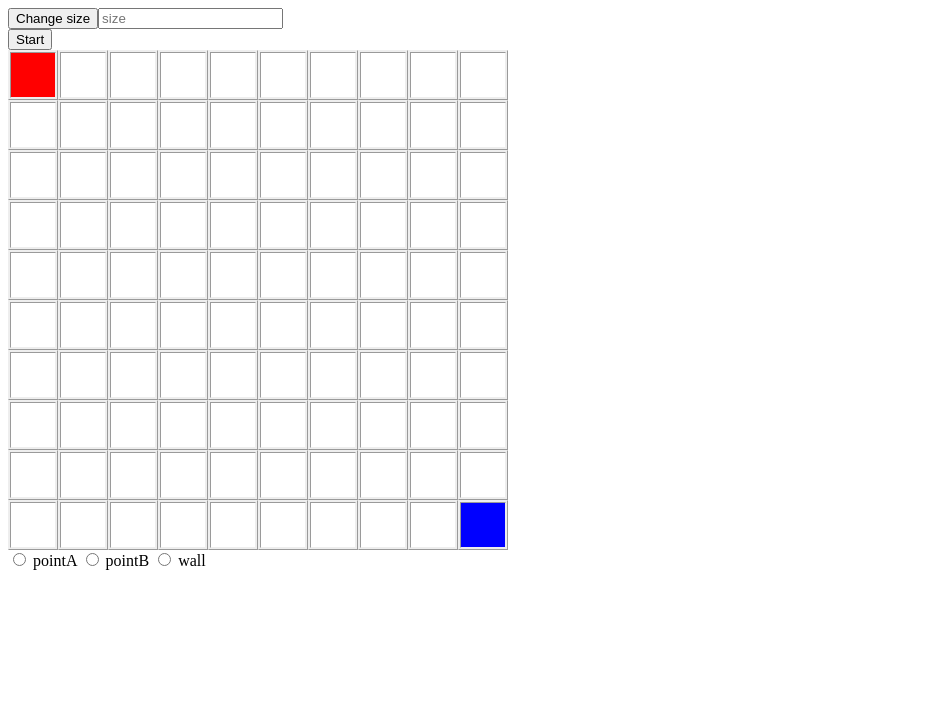
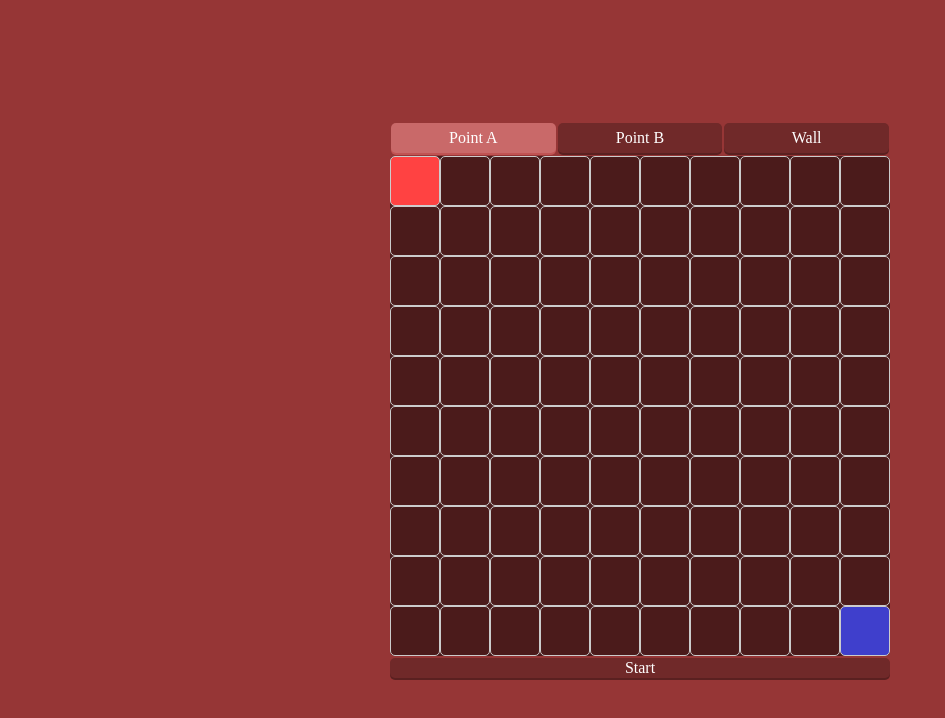
Before and after one commit to DranelM/Pathfinder, a website: page index.html in a window 1280 px wide. Shown: the whole page, without its empty margins (0-945 px from the left). Drawn offline with Linux system fonts and the light colour scheme; a web font is replaced by a local one.

Commit message:
whole layout change

```diff
--- a/board.js
+++ b/board.js
@@ -1,48 +1,48 @@
 class Board {
-
   constructor(size) {
-
     this.CELLTYPES = {
       EMPTY: 0,
       A: 1,
       B: 2,
       WALL: 4,
-        }
+    };
 
     this.nrToCellType = {
-            0: 'EMPTY',
-            1: 'A',
-            2: 'B',
-            4: 'WALL',
-            'x': 'path',
-            'X': 'solvedAB'
-        }
+      0: "EMPTY",
+      1: "A",
+      2: "B",
+      4: "WALL",
+      x: "path",
+      X: "solvedAB",
+    };
 
     this.size = size;
     this.boardMatrix = new Array(size).fill().map(() => Array(size).fill(0));
+    this.solved = false;
 
-        this.pointA = [0, 0]
-        this.pointB = [this.size - 1, this.size - 1]
+    this.pointA = [0, 0];
+    this.pointB = [this.size - 1, this.size - 1];
 
-        this.boardMatrix[this.pointA[0]][this.pointA[1]] = this.CELLTYPES['A']
-        this.boardMatrix[this.pointB[0]][this.pointB[1]] = this.CELLTYPES['B']
+    this.boardMatrix[this.pointA[0]][this.pointA[1]] = this.CELLTYPES["A"];
+    this.boardMatrix[this.pointB[0]][this.pointB[1]] = this.CELLTYPES["B"];
 
-        this.boardDiv = document.querySelector('.board');
+    this.boardDiv = document.querySelector(".board");
 
     this.createBoard();
-
   }
 
   /**
    * Makes it possible to change the type of cell (selected with radio) by clicking on it
    */
   makeCellsClickable() {
-        const allCells = document.querySelectorAll('.cell');
+    const allCells = document.querySelectorAll(".cell");
     allCells.forEach((cell) => {
-            cell.addEventListener('click', () => {
-                const [r_idx, c_idx] = cell.id.split('_');
-                const cellTypeRadio = Array.from(document.querySelectorAll('input[name=cellTypeRadio]'));
-                const selectedRadio = cellTypeRadio.filter(radio => radio.checked)[0];
+      cell.addEventListener("click", () => {
+        const [r_idx, c_idx] = cell.id.split("_");
+        const cellTypeRadio = Array.from(
+          document.querySelectorAll("input[name=cellTypeRadio]")
+        );
+        const selectedRadio = cellTypeRadio.filter((radio) => radio.checked)[0];
         if (!selectedRadio) {
           console.log("none of the options are selected");
           return;
@@ -51,13 +51,18 @@ class Board {
         const newCellType = selectedRadio.value;
 
         if (newCellType === "A") {
-                    this.boardMatrix[this.pointA[0]][this.pointA[1]] = this.CELLTYPES['EMPTY'];
+          this.boardMatrix[this.pointA[0]][this.pointA[1]] =
+            this.CELLTYPES["EMPTY"];
           this.pointA = [r_idx, c_idx];
         } else if (newCellType === "B") {
-                    this.boardMatrix[this.pointB[0]][this.pointB[1]] = this.CELLTYPES['EMPTY'];
+          this.boardMatrix[this.pointB[0]][this.pointB[1]] =
+            this.CELLTYPES["EMPTY"];
           this.pointB = [r_idx, c_idx];
         } else if (newCellType === "WALL") {
-                    if (this.checkIfSameArrays(this.pointA, [r_idx, c_idx]) || this.checkIfSameArrays(this.pointB, [r_idx, c_idx])) {
+          if (
+            this.checkIfSameArrays(this.pointA, [r_idx, c_idx]) ||
+            this.checkIfSameArrays(this.pointB, [r_idx, c_idx])
+          ) {
             console.log("Can't make wall from point A or B");
             return;
           }
@@ -65,22 +70,25 @@ class Board {
 
         this.boardMatrix[r_idx][c_idx] = this.CELLTYPES[newCellType];
         this.redrawBoard();
-            })
-        })
+      });
+    });
   }
 
   checkIfSameArrays(ar1, ar2) {
-        return ar1.every((val, idx) => val == ar2[idx])
+    return ar1.every((val, idx) => val == ar2[idx]);
   }
 
-
   redrawBoard() {
-        const allCells = document.querySelectorAll('.cell');
+    const allCells = document.querySelectorAll(".cell");
     allCells.forEach((cell) => {
-            const [r_idx, c_idx] = cell.id.split('_');
-            cell.classList.remove(...Array.from(cell.classList).filter(className => !['cell'].includes(className)));
-            cell.classList.add(this.nrToCellType[this.boardMatrix[r_idx][c_idx]])
-        })
+      const [r_idx, c_idx] = cell.id.split("_");
+      cell.classList.remove(
+        ...Array.from(cell.classList).filter(
+          (className) => !["cell"].includes(className)
+        )
+      );
+      cell.classList.add(this.nrToCellType[this.boardMatrix[r_idx][c_idx]]);
+    });
 
     if (this.maze && this.maze.solved) {
       clearInterval(this.pathfinding);
@@ -88,28 +96,28 @@ class Board {
   }
 
   createBoard() {
-        this.boardDiv.innerHTML = '';
+    this.boardDiv.innerHTML = "";
 
     for (let r_idx = 0; r_idx < this.size; r_idx++) {
-            const row = document.createElement('div');
-            row.classList.add('row');
+      const row = document.createElement("div");
+      row.classList.add("row");
       this.boardDiv.appendChild(row);
       for (let c_idx = 0; c_idx < this.size; c_idx++) {
         const cell = document.createElement("div");
-                cell.id = `${r_idx}_${c_idx}`
-                cell.classList.add('cell');
+        cell.id = `${r_idx}_${c_idx}`;
+        cell.classList.add("cell");
         switch (this.boardMatrix[r_idx][c_idx]) {
-                    case this.CELLTYPES['EMPTY']:
-                        cell.classList.add('EMPTY');
+          case this.CELLTYPES["EMPTY"]:
+            cell.classList.add("EMPTY");
             break;
-                    case this.CELLTYPES['A']:
-                        cell.classList.add('A', 'startingPoint');
+          case this.CELLTYPES["A"]:
+            cell.classList.add("A", "startingPoint");
             break;
-                    case this.CELLTYPES['B']:
-                        cell.classList.add('B', 'startingPoint');
+          case this.CELLTYPES["B"]:
+            cell.classList.add("B", "startingPoint");
             break;
-                    case this.CELLTYPES['WALL']:
-                        cell.classList.add('WALL');
+          case this.CELLTYPES["WALL"]:
+            cell.classList.add("WALL");
             break;
           default:
             break;
@@ -125,7 +133,10 @@ class Board {
    */
   iterate() {
     this.pathfinder.step();
-        this.boardMatrix = this.pathfinder.getBoardArray();
+    [this.boardMatrix, this.solved] = this.pathfinder.getBoardArray();
+    if (this.solved) {
+      clearInterval(this.pathfinding);
+    }
     this.redrawBoard();
   }
 
@@ -135,47 +146,45 @@ class Board {
   run() {
     this.pathfinder = new Pathfinder(this.boardMatrix);
 
-        const startButton = document.querySelector('.start');
-        startButton.style.display = 'none';
+    const startButton = document.querySelector(".start");
+    startButton.style.display = "none";
 
-        const restartButton = document.querySelector('.restart');
-        restartButton.style.display = 'block';
+    const restartButton = document.querySelector(".restart");
+    restartButton.style.display = "block";
 
-        restartButton.addEventListener('click', () => {
+    restartButton.addEventListener("click", () => {
       clearInterval(this.pathfinding);
       this.boardMatrix = this.boardMatrix.map((row, r_idx) => {
         return row.map((cell, c_idx) => {
           if (this.checkIfSameArrays(this.pointA, [r_idx, c_idx])) {
-                        return this.CELLTYPES['A']
+            return this.CELLTYPES["A"];
           } else if (this.checkIfSameArrays(this.pointB, [r_idx, c_idx])) {
-                        return this.CELLTYPES['B']
+            return this.CELLTYPES["B"];
           } else {
-                        return 0
+            return 0;
           }
-                })
-            })
+        });
+      });
       this.createBoard();
-            startButton.style.display = 'block';
-            restartButton.style.display = 'none';
-        })
+      startButton.style.display = "block";
+      restartButton.style.display = "none";
+    });
 
-        this.pathfinding = setInterval(this.iterate.bind(this), 50)
+    this.pathfinding = setInterval(this.iterate.bind(this), 50);
   }
-
 }
 
 var board = new Board(10);
 
-document.querySelector('.start').addEventListener('click', () => {
+document.querySelector(".start").addEventListener("click", () => {
   board.run();
-})
+});
 
-document.querySelector('.changeSize').addEventListener('click', () => {
-    const newSize = document.querySelector('input[name=size]').value
-    if (newSize) {
-        board = new Board(Number(newSize));
-    } else {
-        console.log("Input new Size");
-    }
-
-})
+// document.querySelector(".changeSize").addEventListener("click", () => {
+//   const newSize = document.querySelector("input[name=size]").value;
+//   if (newSize) {
+//     board = new Board(Number(newSize));
+//   } else {
+//     console.log("Input new Size");
+//   }
+// });
--- a/index.html
+++ b/index.html
@@ -1,35 +1,58 @@
 <!DOCTYPE html>
 <html lang="en">
+  <head>
+    <meta charset="UTF-8" />
+    <meta http-equiv="X-UA-Compatible" content="IE=edge" />
+    <meta name="viewport" content="width=device-width, initial-scale=1.0" />
+    <link rel="stylesheet" href="style.css" />
+    <link rel="preconnect" href="https://fonts.googleapis.com" />
+    <link rel="preconnect" href="https://fonts.gstatic.com" crossorigin />
+    <link
+      href="https://fonts.googleapis.com/css2?family=Shojumaru&display=swap"
+      rel="stylesheet"
+    />
+    <title>Pathfinder</title>
+  </head>
 
-<head>
-    <meta charset="UTF-8">
-    <meta http-equiv="X-UA-Compatible" content="IE=edge">
-    <meta name="viewport" content="width=device-width, initial-scale=1.0">
-    <link rel="stylesheet" href="style.css">
-    <title>Pathfinder</title>
-</head>
+  <body>
+    <div class="app">
+      <div class="wrapper">
+        <div class="controlPanel">
+          <label class="radio">
+            <span class="radio__input">
+              <input type="radio" name="cellTypeRadio" value="A" checked />
+              <span class="radio__control">Point A</span>
+            </span>
+          </label>
 
-<body>
+          <label class="radio">
+            <span class="radio__input">
+              <input type="radio" name="cellTypeRadio" value="B" />
+              <span class="radio__control">Point B</span>
+            </span>
+          </label>
 
-    <button class='changeSize'>Change size</button><input name="size" type="text" placeholder="size"><br>
-    <button class='start'>Start</button>
-    <button class='restart' style='display: none;'>Restart</button>
-    <div class="board"></div>
+          <label class="radio">
+            <span class="radio__input">
+              <input type="radio" name="cellTypeRadio" value="WALL" />
+              <span class="radio__control">Wall</span>
+            </span>
+          </label>
+        </div>
 
-    <div>
-        <input type="radio" id="A" name="cellTypeRadio" value="A">
-        <label for="A">pointA</label>
+        <div class="board"></div>
 
-        <input type="radio" id="B" name="cellTypeRadio" value="B">
-        <label for="B">pointB</label>
+        <button class="start">Start</button>
 
-        <input type="radio" id="WALL" name="cellTypeRadio" value="WALL">
-        <label for="WALL">wall</label>
+        <!-- <div class="sizeChanger">
+          <input name="size" type="text" placeholder="size" />
+          <button class="changeSize">Change size</button>
+        </div> -->
+        <button class="restart" style="display: none">Restart</button>
+      </div>
     </div>
-
 
     <script src="pathfinding.js"></script>
     <script src="board.js"></script>
-</body>
-
+  </body>
 </html>
--- a/pathfinding.js
+++ b/pathfinding.js
@@ -7,8 +7,8 @@ const fourByFour = [
   [1, 0, 0, 0],
   [0, 0, 0, 0],
   [0, 0, 0, 0],
-    [0, 0, 0, 2]
-]
+  [0, 0, 0, 2],
+];
 
 const sixBySix = [
   [0, 0, 0, 0, 0, 0],
@@ -16,52 +16,52 @@ const sixBySix = [
   [0, 0, 0, 0, 0, 0],
   [0, 4, 4, 4, 4, 4],
   [0, 0, 0, 0, 0, 0],
-    [0, 0, 2, 0, 0, 0]
+  [0, 0, 2, 0, 0, 0],
 ];
 
 const fifteenByFifteen = [
-    [0, 0, 0, 0, 0, 0, 0, 0, 0, 0, 0, 0, 0, 0, 0,],
-    [0, 1, 0, 0, 0, 0, 0, 0, 0, 0, 0, 0, 0, 0, 0,],
-    [0, 0, 0, 0, 0, 0, 0, 0, 0, 0, 0, 0, 0, 0, 0,],
-    [0, 0, 0, 0, 0, 4, 4, 4, 4, 4, 4, 0, 0, 0, 0,],
-    [0, 0, 0, 0, 4, 4, 0, 0, 0, 0, 0, 4, 0, 0, 0,],
-    [0, 0, 4, 4, 0, 0, 0, 4, 4, 4, 0, 0, 4, 4, 0,],
-    [0, 0, 4, 0, 0, 4, 4, 0, 0, 0, 4, 0, 0, 4, 0,],
-    [0, 0, 4, 0, 4, 0, 0, 0, 4, 0, 0, 4, 0, 4, 0,],
-    [0, 0, 4, 0, 4, 0, 4, 4, 2, 4, 0, 4, 0, 4, 0,],
-    [0, 0, 4, 0, 4, 0, 0, 4, 0, 4, 0, 4, 0, 4, 0,],
-    [0, 0, 4, 0, 0, 4, 0, 0, 0, 4, 0, 4, 0, 4, 0,],
-    [0, 0, 0, 4, 0, 0, 4, 4, 4, 4, 0, 4, 0, 4, 0,],
-    [0, 0, 0, 0, 4, 0, 0, 0, 0, 0, 0, 4, 0, 4, 0,],
-    [0, 0, 0, 0, 0, 4, 4, 4, 4, 4, 4, 0, 0, 4, 0,],
-    [0, 0, 0, 0, 0, 0, 0, 0, 0, 0, 0, 0, 0, 0, 0,],
-]
+  [0, 0, 0, 0, 0, 0, 0, 0, 0, 0, 0, 0, 0, 0, 0],
+  [0, 1, 0, 0, 0, 0, 0, 0, 0, 0, 0, 0, 0, 0, 0],
+  [0, 0, 0, 0, 0, 0, 0, 0, 0, 0, 0, 0, 0, 0, 0],
+  [0, 0, 0, 0, 0, 4, 4, 4, 4, 4, 4, 0, 0, 0, 0],
+  [0, 0, 0, 0, 4, 4, 0, 0, 0, 0, 0, 4, 0, 0, 0],
+  [0, 0, 4, 4, 0, 0, 0, 4, 4, 4, 0, 0, 4, 4, 0],
+  [0, 0, 4, 0, 0, 4, 4, 0, 0, 0, 4, 0, 0, 4, 0],
+  [0, 0, 4, 0, 4, 0, 0, 0, 4, 0, 0, 4, 0, 4, 0],
+  [0, 0, 4, 0, 4, 0, 4, 4, 2, 4, 0, 4, 0, 4, 0],
+  [0, 0, 4, 0, 4, 0, 0, 4, 0, 4, 0, 4, 0, 4, 0],
+  [0, 0, 4, 0, 0, 4, 0, 0, 0, 4, 0, 4, 0, 4, 0],
+  [0, 0, 0, 4, 0, 0, 4, 4, 4, 4, 0, 4, 0, 4, 0],
+  [0, 0, 0, 0, 4, 0, 0, 0, 0, 0, 0, 4, 0, 4, 0],
+  [0, 0, 0, 0, 0, 4, 4, 4, 4, 4, 4, 0, 0, 4, 0],
+  [0, 0, 0, 0, 0, 0, 0, 0, 0, 0, 0, 0, 0, 0, 0],
+];
 
 class Pathfinder {
   constructor(mazeArray) {
     this.size = mazeArray.length;
     this.maze = mazeArray.map((row, y) => {
       return row.map((cell, x) => {
-                if (cell === BY_A) this.pointA = [x, y]
-                if (cell === BY_B) this.pointB = [x, y]
+        if (cell === BY_A) this.pointA = [x, y];
+        if (cell === BY_B) this.pointB = [x, y];
         return {
           x: x,
           y: y,
           visitedBy: cell,
           distance: 0,
-                    path: []
-                }
-            })
-        })
+          path: [],
+        };
+      });
+    });
     this.queueA = [this.pointA];
     this.queueB = [this.pointB];
     this.solved = false;
   }
   findNeighborsOf(point) {
-        let [x, y] = point
+    let [x, y] = point;
     let neighbors = [];
 
-        const from = this.maze[y][x].visitedBy
+    const from = this.maze[y][x].visitedBy;
 
     if (x - 1 >= 0) {
       neighbors.push([x - 1, y]);
@@ -78,15 +78,14 @@ class Pathfinder {
 
     neighbors = neighbors.filter((n) => {
       return ![WALL, from].includes(this.maze[n[1]][n[0]].visitedBy);
-        })
+    });
 
     return neighbors;
   }
 
   solve() {
     while (this.queue.length && !this.solved) {
-
-            this.step()
+      this.step();
     }
   }
 
@@ -95,17 +94,17 @@ class Pathfinder {
       var originPoint = this.queueA.shift();
       var neighbors = this.findNeighborsOf(originPoint);
       for (let n of neighbors) {
-                var nCell = this.maze[n[1]][n[0]]
-                var originCell = this.maze[originPoint[1]][originPoint[0]]
+        var nCell = this.maze[n[1]][n[0]];
+        var originCell = this.maze[originPoint[1]][originPoint[0]];
         if (nCell.visitedBy !== BY_NOONE) {
-                    this.printSolution(originCell, nCell)
-                    this.solved = true
-                    return
+          this.printSolution(originCell, nCell);
+          this.solved = true;
+          return;
         }
         nCell.visitedBy = originCell.visitedBy;
         nCell.path = originCell.path.concat([[n[1], n[0]]]);
         nCell.distance += 1 + originCell.distance;
-                this.queueA.push(n)
+        this.queueA.push(n);
       }
     }
 
@@ -113,51 +112,54 @@ class Pathfinder {
       var originPoint = this.queueB.shift();
       var neighbors = this.findNeighborsOf(originPoint);
       for (let n of neighbors) {
-                var nCell = this.maze[n[1]][n[0]]
-                var originCell = this.maze[originPoint[1]][originPoint[0]]
+        var nCell = this.maze[n[1]][n[0]];
+        var originCell = this.maze[originPoint[1]][originPoint[0]];
         if (nCell.visitedBy !== BY_NOONE) {
-                    this.printSolution(originCell, nCell)
-                    this.solved = true
-                    return
+          this.printSolution(originCell, nCell);
+          this.solved = true;
+          return;
         }
         nCell.visitedBy = originCell.visitedBy;
         nCell.path = originCell.path.concat([[n[1], n[0]]]);
         nCell.distance += 1 + originCell.distance;
-                this.queueB.push(n)
+        this.queueB.push(n);
       }
       // console.log(this.toString());
     }
   }
 
   printSolution(originCell, nCell) {
-        let wholePath = originCell.path.concat(nCell.path)
+    let wholePath = originCell.path.concat(nCell.path);
     for (let point of wholePath) {
-            this.maze[point[0]][point[1]].visitedBy = 'x'
+      this.maze[point[0]][point[1]].visitedBy = "x";
     }
-        this.maze[this.pointA[1]][this.pointA[0]].visitedBy = 'X'
-        this.maze[this.pointB[1]][this.pointB[0]].visitedBy = 'X'
+    this.maze[this.pointA[1]][this.pointA[0]].visitedBy = "X";
+    this.maze[this.pointB[1]][this.pointB[0]].visitedBy = "X";
     console.log("Solved");
     console.log(this.toString());
-        return 1
+    return 1;
   }
 
   toString() {
-        var result = '';
+    var result = "";
     for (let x = 0; x < this.maze.length; x++) {
       for (let y = 0; y < this.maze[0].length; y++) {
-                result += this.maze[x][y].visitedBy + ' ';
+        result += this.maze[x][y].visitedBy + " ";
       }
-            result += '\n';
+      result += "\n";
     }
     return result;
   }
 
   getBoardArray() {
-        return this.maze.map((row) => {
+    return [
+      this.maze.map((row) => {
         return row.map((cell) => {
-                return cell.visitedBy
-            })
-        })
+          return cell.visitedBy;
+        });
+      }),
+      this.solved,
+    ];
   }
 }
 
--- a/style.css
+++ b/style.css
@@ -1,42 +1,172 @@
 * {
-    box-sizing: border-box;
+  box-sizing: border-box;
+}
+
+:root {
+  --cell-width: 50px;
+}
+
+.app {
+  display: flex;
+  flex-flow: column;
+  justify-content: center;
+  align-items: center;
+  position: fixed;
+  top: 0;
+  bottom: 0;
+  left: 0;
+  right: 0;
+  font-family: "Shojumaru";
+  background-color: hsl(0, 47%, 40%);
+  color: white;
+}
+
+.wrapper {
+  display: flex;
+  flex-flow: column;
+  justify-content: center;
+  align-items: center;
+  gap: 2px;
+  /* width: calc(var(--cell-width) * 10); */
 }
 
 .board {
-    display : flex;
+  display: flex;
+  background-color: hsl(0, 47%, 20%);
+  border-radius: 5px;
+
+  /* background-color: ; */
 }
 
-.cell {
-    border: ridge;
-    width: 50px;
-    height: 50px;
-    }
+.sizeChanger {
+  display: flex;
+  flex-flow: row;
+}
 
+.cell.cell {
+  border: 1px solid #ccc;
+  width: var(--cell-width);
+  height: var(--cell-width);
+  border-radius: 5px;
+  transition: background 0.3s ease-in;
+}
 
 .EMPTY {
-    border-radius: 0%;
+  border-radius: 0%;
 }
 
 .A {
-    background-color: red;
+  background-color: #ff4242;
 }
 
 .B {
-    background-color: blue;
+  background-color: #3f3fcc;
 }
 
-
 .WALL {
-    background-color: grey;
+  background-color: grey;
 }
 
-.path {
-    background-color: black;
+.path.path {
+  background-color: hsl(0deg 47% 30%);
+
+  /* background-color: hsl(39, 100%, 20%); */
+  border-radius: 50%;
 }
 
-.solvedAB {
-    background-color: black;
-    border: solid;
-    border-radius: 50%;
-    border-color: darkorange;
+.solvedAB.solvedAB {
+  background-color: hsl(0deg 47% 60%);
+
+  /* background-color: hsl(39, 100%, 50%); */
+  border-radius: 50%;
 }
+
+.controlPanel {
+  display: flex;
+  flex-flow: row nowrap;
+  justify-content: space-between;
+  align-items: center;
+  width: 100%;
+  height: 2em;
+  border-radius: 5px;
+}
+
+.radio__control {
+  position: absolute;
+  display: flex;
+  flex-flow: row;
+  justify-content: center;
+  align-items: center;
+  width: 10.3em;
+  height: 1.9em;
+  border-radius: 5px;
+  background-color: hsl(0deg 47% 30%);
+  box-shadow: 0 2px hsl(0deg 47% 24%);
+}
+
+.radio__input input {
+  opacity: 0;
+  width: 0;
+  height: 0;
+}
+
+.radio__input {
+  display: flex;
+  flex-flow: row;
+  justify-content: center;
+  align-items: center;
+  width: 0.8em;
+}
+
+.radio__label {
+  display: absolute;
+  z-index: 10;
+  transform: translateX(-0.3em);
+}
+
+.radio {
+  display: flex;
+  flex-flow: row;
+  justify-content: center;
+  width: 100%;
+}
+
+.radio__input input:checked + .radio__control {
+  background-color: hsl(0deg 47% 60%);
+  box-shadow: 0 2px hsl(0deg 47% 54%);
+}
+
+.start,
+.restart {
+  font-size: inherit;
+  font-family: inherit;
+  border: 0;
+  border-radius: 5px;
+  width: 100%;
+  color: inherit;
+}
+
+.start {
+  background-color: hsl(0deg 47% 30%);
+  box-shadow: 0 2px hsl(0deg 47% 24%);
+}
+
+.restart {
+  background-color: hsl(0deg 47% 60%);
+  box-shadow: 0 2px hsl(0deg 47% 54%);
+}
+
+@media screen and (max-width: 550px) {
+  :root {
+    --cell-width: 30px;
+  }
+
+  .app {
+    font-size: 15px;
+  }
+
+  .radio__control {
+    width: 6.6em;
+    height: 1.9em;
+  }
+}
```
Also changed, not shown: package.json (added, +19 -0 lines), 2 other files. Lines whose indentation alone changed are shown as unchanged.
